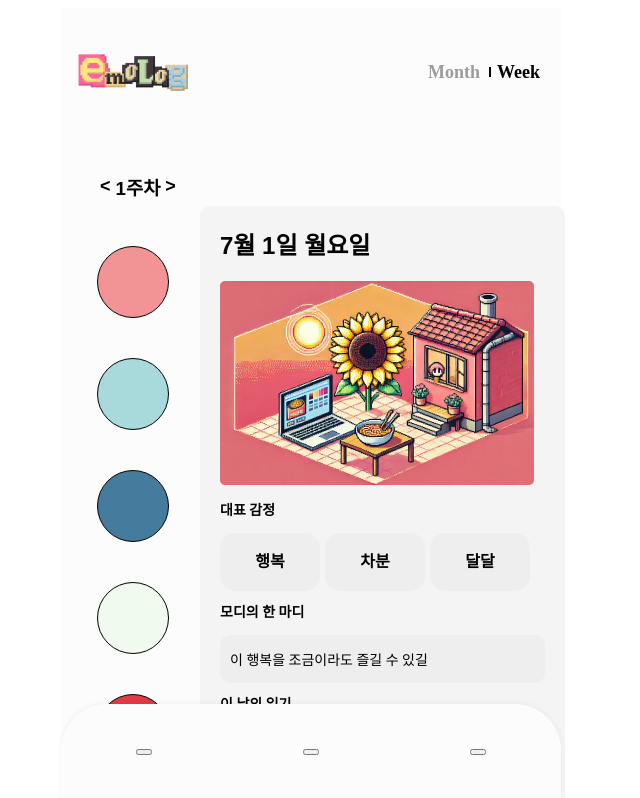
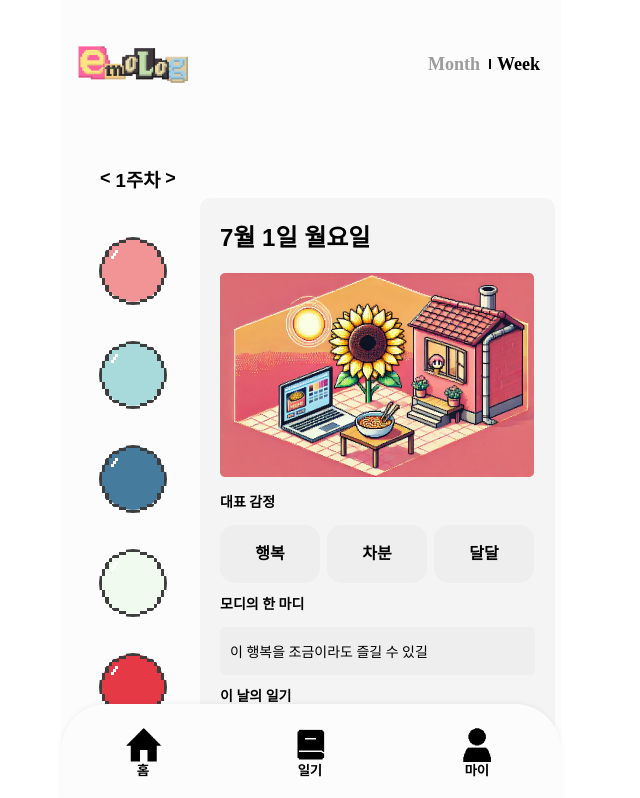
Before and after one commit to 2024-LikeLion-Hackathon/Frontend, a React (Create React App) app in the folder emolog-app/: page /weekly in a window 1280 px wide. Shown: the top 798 px of the page, without its empty margins (329-969 px from the left). Built offline with nearby package versions, Linux system fonts and the light colour scheme.

Commit message:
weekly color circle 해결

```diff
--- a/emolog-app/src/page/Monthly/Monthly.css
+++ b/emolog-app/src/page/Monthly/Monthly.css
@@ -2,11 +2,12 @@
   font-family: "Pretendard", sans-serif;
 
   #back {
-    position: absolute;
+    position: absolute; /* 화면 기준으로 위치를 설정 */
     width: 500px;
     height: 1577px;
-    left: calc(50% - 500px / 2);
-
+    left: 50%; /* 화면 중앙을 기준으로 설정 */
+    top: 0; /* 화면 상단에 고정 */
+    transform: translateX(-50%); /* 중앙 정렬을 위해 요소의 너비의 절반만큼 왼쪽으로 이동 */
     background: #fcfcfc;
   }
 
@@ -65,26 +66,6 @@
     align-items: center;
 
     color: #9c9c9c;
-  }
-
-  #nevi {
-    width: 500px;
-    height: 96px;
-    background-color: #fcfcfc;
-    border-top-left-radius: 46px;
-    border-top-right-radius: 46px;
-    display: flex;
-    justify-content: space-around;
-    align-items: center;
-    box-shadow: 0px -1px 5px rgba(0, 0, 0, 0.05);
-    background: #fcfcfc;
-    /* 네비게이터 */
-
-    position: fixed;
-    width: 500px;
-    height: 96px;
-    left: calc(50% - 500px / 2);
-    bottom: 0px;
   }
 
   #month_tab {
@@ -304,10 +285,6 @@
   }
 
   #nevi {
-    position: fixed;
-    bottom: 0;
-    left: 50%;
-    transform: translateX(-50%);
     width: 500px;
     height: 96px;
     background-color: #fcfcfc;
@@ -317,5 +294,32 @@
     justify-content: space-around;
     align-items: center;
     box-shadow: 0px -1px 5px rgba(0, 0, 0, 0.05);
+    background: #fcfcfc;
+    /* 네비게이터 */
+
+    position: fixed;
+    left: calc(50% - 500px / 2);
+    bottom: 0px;
   }
+
+
+  #home{
+    border: none;
+    height: 52px;
+    width: 52px;
+    background-image: url('../../asset/img/home.png');
+
+    }
+    #diary{
+    border: none;
+    height: 52px;
+    width: 52px;
+    background-image: url('../../asset/img/diary.png');
+    }
+    #my{
+    border: none;
+    height: 52px;
+    width: 52px;
+    background-image: url('../../asset/img/my.png');
+    }
 }
--- a/emolog-app/src/page/Monthly/Monthly.jsx
+++ b/emolog-app/src/page/Monthly/Monthly.jsx
@@ -25,6 +25,63 @@ const monthlyData = [
     aiMessage: "이 행복을 조금이라도 즐길 수 있길",
     diary:
       "오늘 아침, 행복을 보니 비가 부슬부슬 내리고 있었다. 이런 날씨에 집에서 나가기가 싫었지만...",
+    imageUrl: require("../../asset/img/AI_image1.png"),
+  },
+  {
+    date: "7월 2일 화요일",
+    hexCode: "#A8DADC",
+    emotions: ["기쁨", "활기", "평화"],
+    aiMessage: "오늘도 행복한 하루 보내세요",
+    diary: "오늘은 정말 기쁜 일이 많았어요...",
+    imageUrl: require("../../asset/img/AI_image1.png"),
+  },
+  {
+    date: "7월 3일 수요일",
+    hexCode: "#457B9D",
+    emotions: ["슬픔", "우울", "침착"],
+    aiMessage: "힘든 하루가 되겠지만 잘 견뎌봐요",
+    diary: "오늘은 좀 우울한 일이 있었어요...",
+    imageUrl: require("../../asset/img/AI_image1.png"),
+  },
+  // 여기에 추가 데이터
+  {
+    date: "7월 4일 목요일",
+    hexCode: "#F1FAEE",
+    emotions: ["흥미", "기대", "호기심"],
+    aiMessage: "새로운 하루, 새로운 기대",
+    diary: "오늘은 새로운 도전이 있었어요...",
+    imageUrl: require("../../asset/img/AI_image1.png"),
+  },
+  {
+    date: "7월 5일 금요일",
+    hexCode: "#E63946",
+    emotions: ["활기", "기쁨", "열정"],
+    aiMessage: "주말이 오고 있어요!",
+    diary: "금요일, 주말이 가까워지는 기분이 좋아요...",
+    imageUrl: require("../../asset/img/AI_image1.png"),
+  },
+  {
+    date: "7월 6일 토요일",
+    hexCode: "#F1FAEE",
+    emotions: ["편안", "즐거움", "여유"],
+    aiMessage: "편안한 주말 되세요",
+    diary: "오늘은 편안하게 쉬는 날이에요...",
+    imageUrl: require("../../asset/img/AI_image1.png"),
+  },
+  {
+    date: "7월 7일 일요일",
+    hexCode: "#A8DADC",
+    emotions: ["행복", "기쁨", "기대"],
+    aiMessage: "좋은 하루 되세요",
+    diary: "일요일, 가족과 함께 시간을 보냈어요...",
+    imageUrl: require("../../asset/img/AI_image1.png"),
+  },
+  {
+    date: "7월 8일 월요일",
+    hexCode: "#F29496",
+    emotions: ["새로움", "기대", "흥미"],
+    aiMessage: "새로운 한 주의 시작!",
+    diary: "새로운 한 주가 시작되었어요...",
     imageUrl: require("../../asset/img/AI_image1.png"),
   },
 ];
@@ -82,11 +139,13 @@ const Monthly = () => {
   const calendar = generateCalendar(daysInCurrentMonth, adjustedFirstDayIndex);
 
   const handleDayClick = (day) => {
+    const selectedDate = `${months[currentMonth]} ${day}일`;
     const selected = monthlyData.find(
-      (entry) => entry.date === `${months[currentMonth]} ${day}일 월요일`
+      (entry) => entry.date.startsWith(selectedDate)
     );
     if (selected) setSelectedDay(selected);
   };
+
 
   return (
     <div className="monthly-container">
--- a/emolog-app/src/page/Weekly/Weekly.css
+++ b/emolog-app/src/page/Weekly/Weekly.css
@@ -1,14 +1,15 @@
 .weekly-container {
-  * {
-    font-family: "Pretendard", sans-serif;
-  }
+  font-family: "Pretendard", sans-serif;
 
   #back {
-    position: absolute;
+    position: absolute; /* 화면 기준으로 위치를 설정 */
     width: 500px;
     height: 1024px;
-    left: calc(50% - 500px / 2);
-
+    left: 50%; /* 화면 중앙을 기준으로 설정 */
+    top: 0; /* 화면 상단에 고정 */
+    transform: translateX(
+      -50%
+    ); /* 중앙 정렬을 위해 요소의 너비의 절반만큼 왼쪽으로 이동 */
     background: #fcfcfc;
   }
 
@@ -112,39 +113,28 @@
     padding-bottom: 96px;
   }
 
+  .color-circle-container {
+    width: 68px;
+    height: 68px;
+    top: -1.5px;
+    left: -2px;
+    border-radius: 50%;
+    cursor: pointer;
+    position: relative;
+    background: url("../../asset/img/weekly_circle.png");
+  }
+
   .color-circle {
-    width: 70px;
-    height: 70px;
-    top: 178px;
+    width: 64px;
+    height: 64px;
     border-radius: 50%;
     margin: 20px 0;
     cursor: pointer;
-    border: 0.2px solid #000;
   }
-
-  .color-circle.selected::before {
-    content: '';
-    position: absolute;
-    top: 50%;
-    left: -10px;
-    transform: translateY(-50%);
-    width: 60px;
-    height: 60px;
-    border-radius: 10px;
-    background-color: #f4f4f4; /* 직사각형의 배경색 */
-    z-index: -1; /* 직사각형이 원 뒤에 표시되도록 함 */
-  }
-
-  .color-circle:hover,
-  .color-circle:checked {
-  background-color: #f4f4f4; /* 호버 및 클릭 상태일 때 배경색 */
-  box-shadow: 10px 10px 10px rgba(0, 0, 0, 0.2); /* 둥근 모서리의 직사각형 그림자 */
-  border-radius: 15px; /* 둥근 모서리 */
-}
 
   .diary-container {
     position: absolute;
-    width: 345px;
+    width: 335px;
     height: 718px;
     top: 20px;
     left: 139px;
@@ -172,7 +162,7 @@
 
   .emotions {
     justify-content: center;
-    width: 315px;
+    width: 350px;
   }
 
   .emotion-tag {
@@ -188,7 +178,7 @@
     background-color: #eee;
     border-radius: 15px;
     padding: 5px 10px;
-    margin-right: 5px;
+    margin-right: 7px;
 
     font-family: "Pretendard";
     font-style: normal;
@@ -214,7 +204,7 @@
   }
 
   .ai-message {
-    width: 315px;
+    width: 305px;
     height: 48px;
     display: flex;
     align-items: center;
@@ -225,7 +215,7 @@
     font-size: 14px;
 
     background-color: #eee;
-    border-radius: 10px;
+    border-radius: 5px;
 
     padding-left: 10px;
     margin: 10px 0;
@@ -260,9 +250,26 @@
     /* 네비게이터 */
 
     position: fixed;
-    width: 500px;
-    height: 96px;
     left: calc(50% - 500px / 2);
     bottom: 0px;
   }
+
+  #home {
+    border: none;
+    height: 52px;
+    width: 52px;
+    background-image: url("../../asset/img/home.png");
+  }
+  #diary {
+    border: none;
+    height: 52px;
+    width: 52px;
+    background-image: url("../../asset/img/diary.png");
+  }
+  #my {
+    border: none;
+    height: 52px;
+    width: 52px;
+    background-image: url("../../asset/img/my.png");
+  }
 }
--- a/emolog-app/src/page/Weekly/Weekly.jsx
+++ b/emolog-app/src/page/Weekly/Weekly.jsx
@@ -128,7 +128,7 @@ const Weekly = () => {
                 style={{ backgroundColor: day.hexCode }}
                 onClick={() => setSelectedDay(day)}
                 aria-label={`Select ${day.date}`}
-              ></div>
+              ><div className="color-circle-container"></div></div>
             ))}
           </div>
           <div className="diary-container">
```
Also changed, not shown: emolog-app/src/asset/img/Union_border.png (added), emolog-app/src/asset/img/weekly_circle.png (added).
